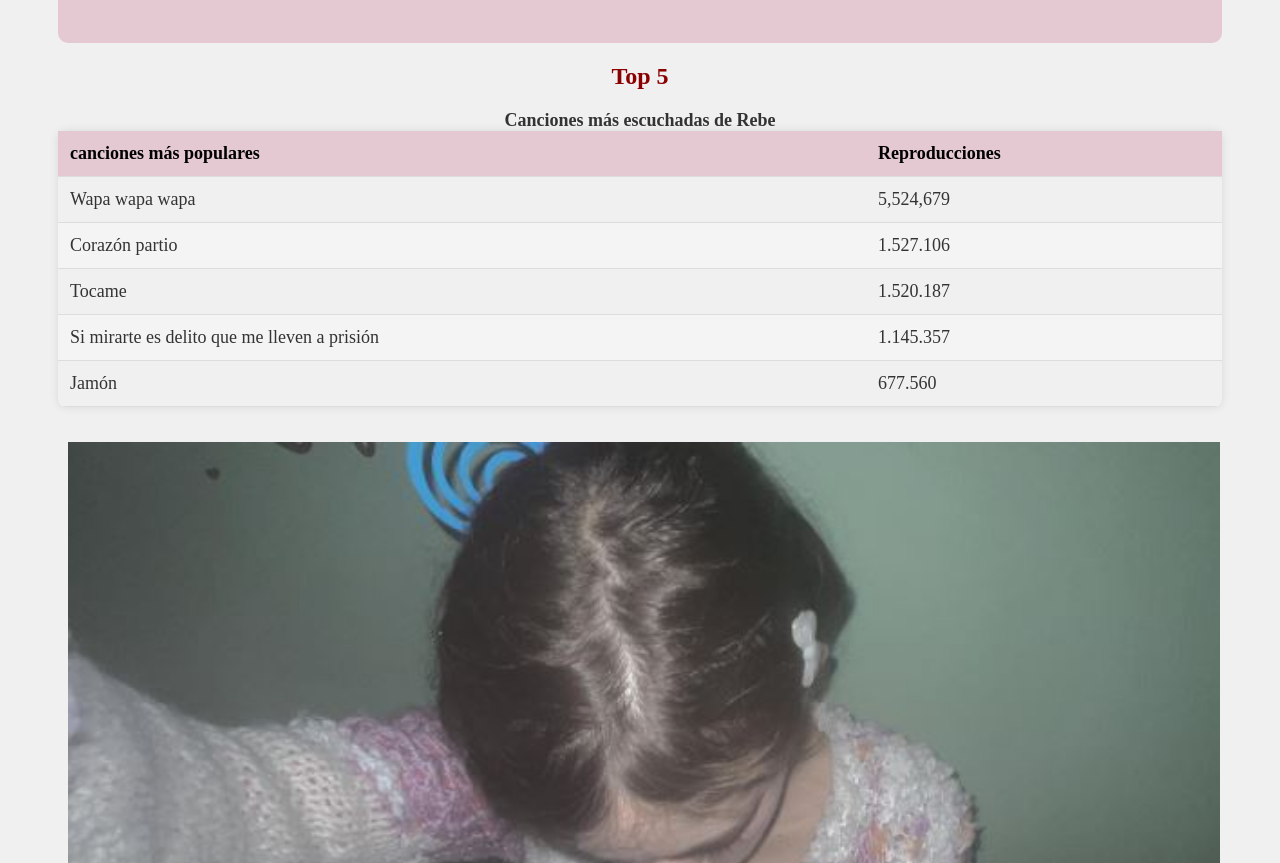
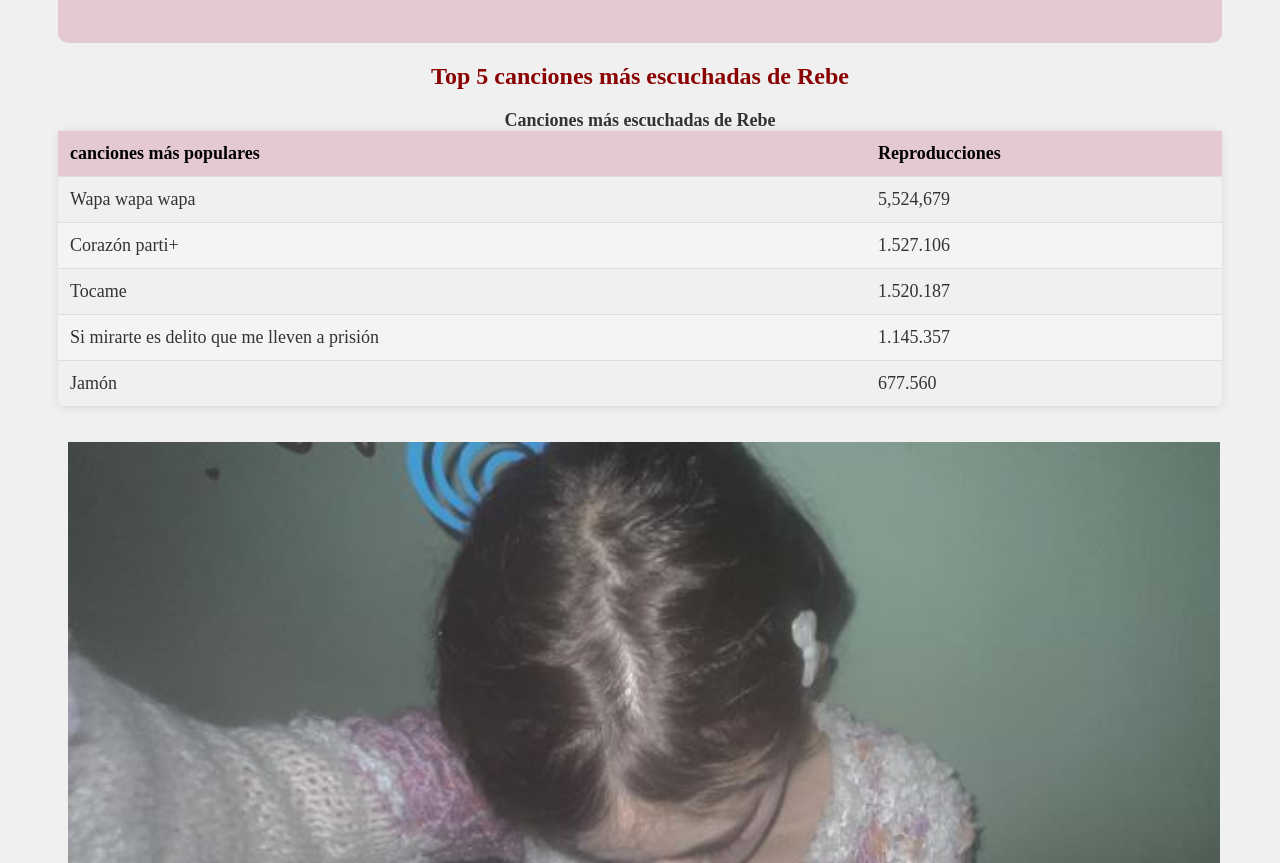
Before and after one commit to mellr7/artistRebe-site, a plain HTML site: page index.html in a window 1280 px wide. Shown: the part 5023-5886 px from the top of the page. Drawn offline with Linux system fonts and the light colour scheme.

Commit message:
Primer commit: sitio web estático para artista Rebe

```diff
--- a/index.html
+++ b/index.html
@@ -8,7 +8,7 @@
 </head>
 <body>
 
-    <header>
+    <header aria-label="Introducción a la artista Rebe">
         <!-- Introducción a la artista Rebe -->
         <img src="img/PortadaRebe.JPG" alt="Artista Rebeca Díaz Larraín" class="imagen_principal">
 
@@ -90,11 +90,11 @@
                 </div>
         </article>
 
-        <article>
+        <article aria-labelledby="top-canciones">
+            <h2 id="top-canciones">Top 5 canciones más escuchadas de Rebe</h2>
             <!-- Tabla de canciones más escuchadas-->
             <table>
                 <caption><strong>Canciones más escuchadas de Rebe</strong> </caption>
-                <h2>Top 5</h2>
                 <thead>
                     <tr>
                         <th>canciones más populares</th>
@@ -109,7 +109,8 @@
                     </tr>
 
                     <tr>
-                        <td> Corazón partio </td>
+                        <td> Corazón parti+
+                            </td>
                         <td> 1.527.106 </td>
                     </tr>
 
@@ -158,7 +159,7 @@
             </div>
         </section>
 
-        <br><section class="contenedor-color0">
+        <br><section class="contenedor-color0" aria-label="Formulario de notificación">
             <!-- Formulario de correo-->
             <form>
                 <h3>Notificate de tu artista favorita ingresando tu correo electronico</h3>
```
